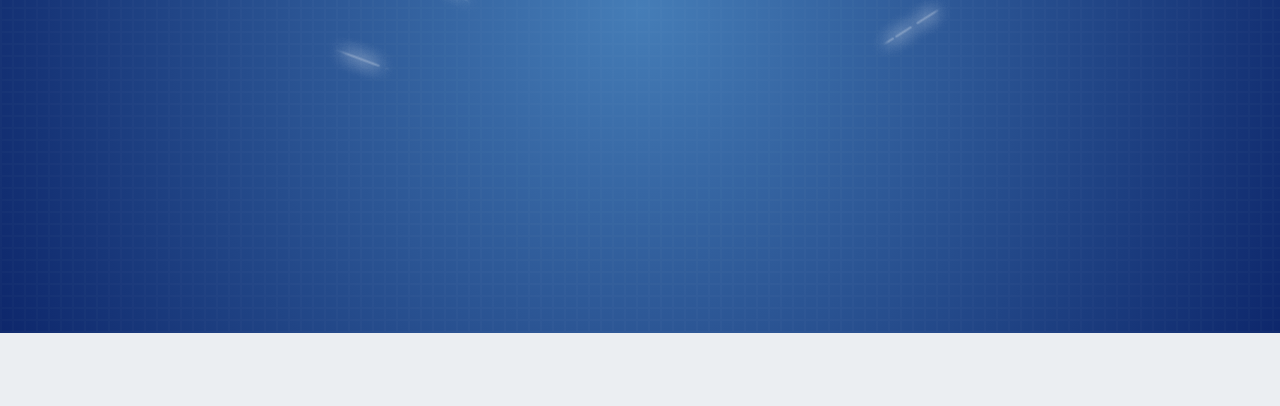
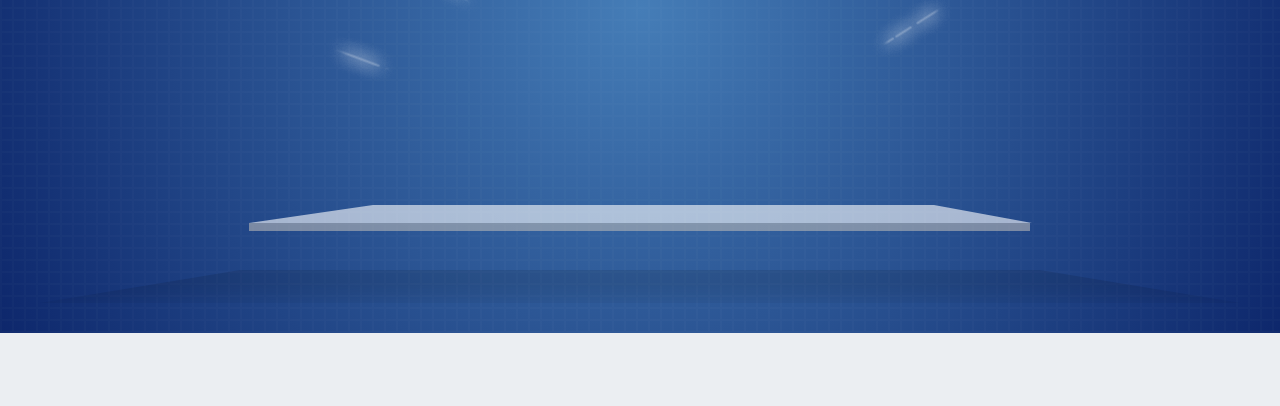
Before and after one commit to stereosuper/FioulReduc-event, a plain HTML site: page index.html in a window 1280 px wide. Shown: the part 317-723 px from the top of the page. Drawn offline with Linux system fonts and the light colour scheme; a web font is replaced by a local one.

Commit message:
:art: Animations + retours

```diff
--- a/index.html
+++ b/index.html
@@ -43,6 +43,8 @@
 	  	<section class="txt-centered grid" id="top-event">
 		  	<div id="wrapper-illus">
 		  		<div id="glow"></div>
+		  		<div id="ombre-socle"></div>
+		  		<div id="socle"></div>
 		  	</div>
 	  		<div class="container">
 	  			<h1>Opération PowerFioul</h1>
--- a/less/grid.less
+++ b/less/grid.less
@@ -27,6 +27,7 @@
 	height: 650px;
 	padding: 155px 0 0 0;
 	position: relative;
+	overflow: hidden;
 	.container{
 		position: relative;
 	}
@@ -56,6 +57,26 @@
 		margin: 0 0 0 -317px;
 		background: url("../layoutImg/illus/glow.png") no-repeat 0 0;
 	}
+	#ombre-socle{
+		display: block;
+		width: 1200px;
+		height: 33px;
+		position: absolute;
+		bottom: 30px;
+		left: 50%;
+		margin: 0 0 0 -600px;
+		background: url("../layoutImg/illus/ombre-socle.png") no-repeat 0 0;
+	}
+	#socle{
+		display: block;
+		width: 783px;
+		height: 26px;
+		position: absolute;
+		bottom: 102px;
+		left: 50%;
+		margin: 0 0 0 -391px;
+		background: url("../layoutImg/illus/socle.png") no-repeat 0 0;
+	}
 }
 /* @end */
 
--- a/less/mediaqueries.less
+++ b/less/mediaqueries.less
@@ -780,6 +780,7 @@
         margin: 0 0 8px 0;
         &.radio{
             display: inline-block;
+            vertical-align: top;
             margin-bottom: 5px;
         }
     }
```
Also changed, not shown: css/style.css, layoutImg/illus/groupe.png (added), layoutImg/illus/ombre-socle.png (added), layoutImg/illus/socle.png (added).
